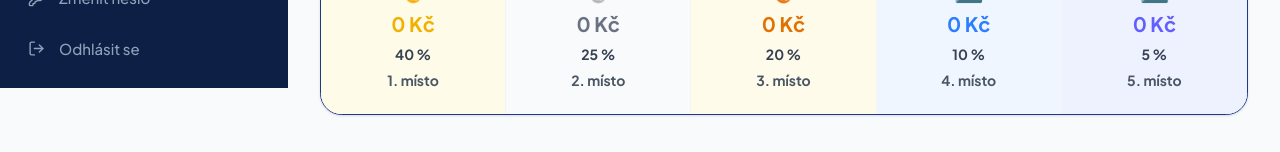
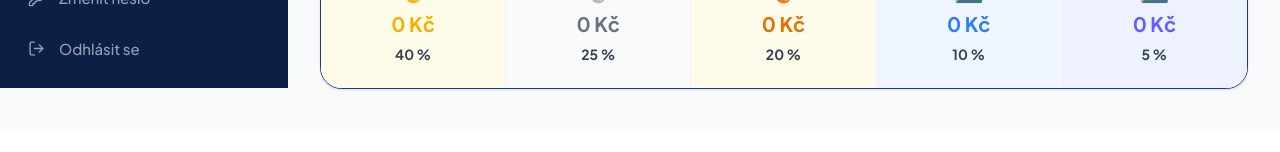
Before and after one commit to daavidsv5/tipovacka-mundial-2026, a Next.js app: page / in a window 1280 px wide. Shown: the part 712-864 px from the top of the page. After the commit the page ends 841 px from the top, so only its background shows below. Built offline with nearby package versions, Linux system fonts and the light colour scheme; no server answers; the database is empty; sample sign-in values are in the browser's storage.

Commit message:
fix: odstraněn textový popis místa v sekci Rozdělení výher
Co-Authored-By: Claude Sonnet 4.6 <noreply@anthropic.com>

```diff
--- a/app/(main)/page.tsx
+++ b/app/(main)/page.tsx
@@ -203,7 +203,6 @@ export default async function DashboardPage() {
                 {Math.round(prizePool * pct / 100).toLocaleString("cs-CZ")} Kč
               </div>
               <div className="text-sm font-bold text-gray-700">{pct} %</div>
-              <div className="text-gray-600 text-sm font-bold">{place}</div>
               {player && (
                 <div className="text-gray-800 text-xl font-bold mt-0.5">{player.name}</div>
               )}
```
